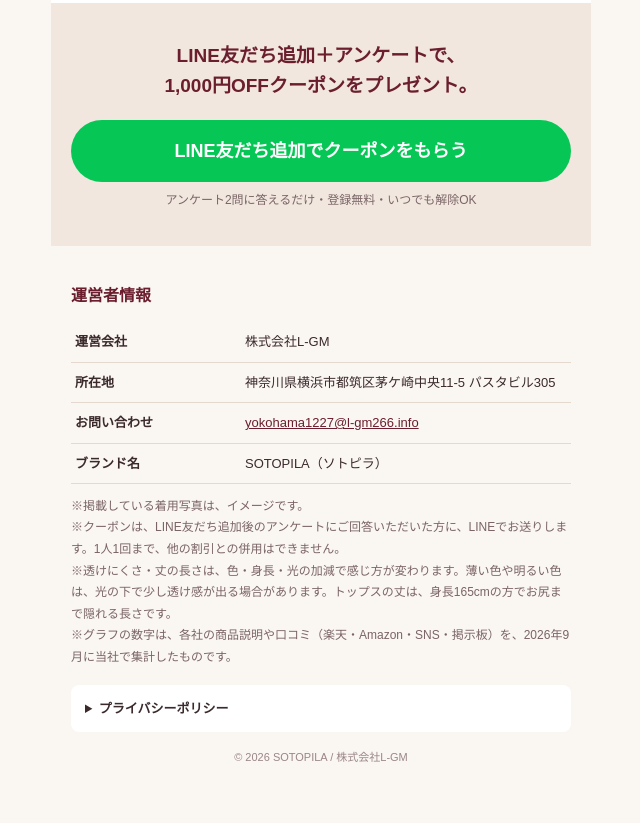
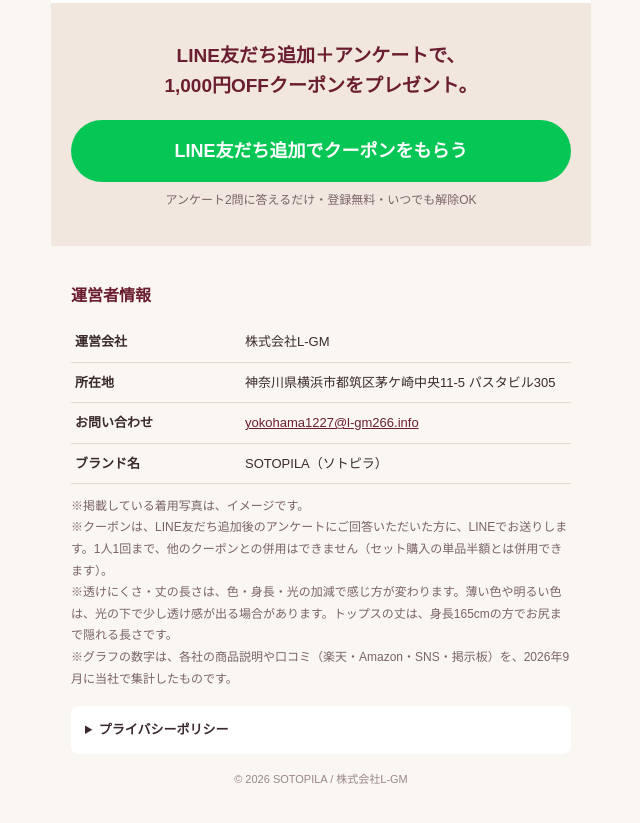
Before and after one commit to kaazuu26-ship-it/sotopila, a plain HTML site: page c/index.html in a window 1280 px wide. Shown: the part 8387-9210 px from the top of the page, without its empty margins (319-959 px from the left). Drawn offline with Linux system fonts and the light colour scheme.

Commit message:
LP c: coupon can combine with set-purchase half price
Co-Authored-By: Claude Sonnet 5.5 <noreply@anthropic.com>

```diff
--- a/c/index.html
+++ b/c/index.html
@@ -161,7 +161,7 @@ if(a)fbq('track','Lead',{content_name:'LINE登録',content_category:'C'});});
     <tr><th>お問い合わせ</th><td><a href="mailto:yokohama1227@l-gm266.info">yokohama1227@l-gm266.info</a></td></tr>
     <tr><th>ブランド名</th><td>SOTOPILA（ソトピラ）</td></tr>
   </table>
-  <p class="note">※掲載している着用写真は、イメージです。<br>※クーポンは、LINE友だち追加後のアンケートにご回答いただいた方に、LINEでお送りします。1人1回まで、他の割引との併用はできません。<br>※透けにくさ・丈の長さは、色・身長・光の加減で感じ方が変わります。薄い色や明るい色は、光の下で少し透け感が出る場合があります。トップスの丈は、身長165cmの方でお尻まで隠れる長さです。<br>※グラフの数字は、各社の商品説明や口コミ（楽天・Amazon・SNS・掲示板）を、2026年9月に当社で集計したものです。</p>
+  <p class="note">※掲載している着用写真は、イメージです。<br>※クーポンは、LINE友だち追加後のアンケートにご回答いただいた方に、LINEでお送りします。1人1回まで、他のクーポンとの併用はできません（セット購入の単品半額とは併用できます）。<br>※透けにくさ・丈の長さは、色・身長・光の加減で感じ方が変わります。薄い色や明るい色は、光の下で少し透け感が出る場合があります。トップスの丈は、身長165cmの方でお尻まで隠れる長さです。<br>※グラフの数字は、各社の商品説明や口コミ（楽天・Amazon・SNS・掲示板）を、2026年9月に当社で集計したものです。</p>
   <details>
     <summary>プライバシーポリシー</summary>
     <p>株式会社L-GM（以下「当社」）は、SOTOPILAのLINE公式アカウントでお預かりする情報を、次のとおり取り扱います。</p>
```
